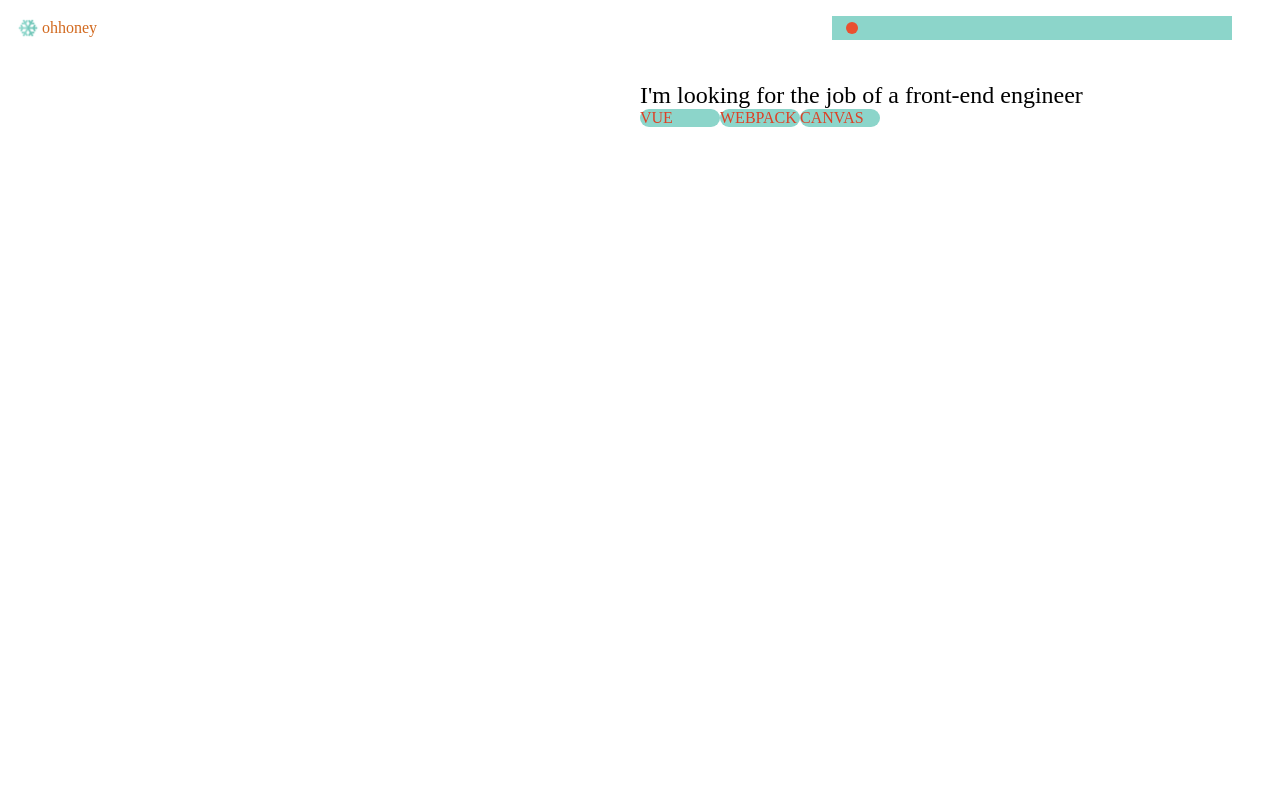
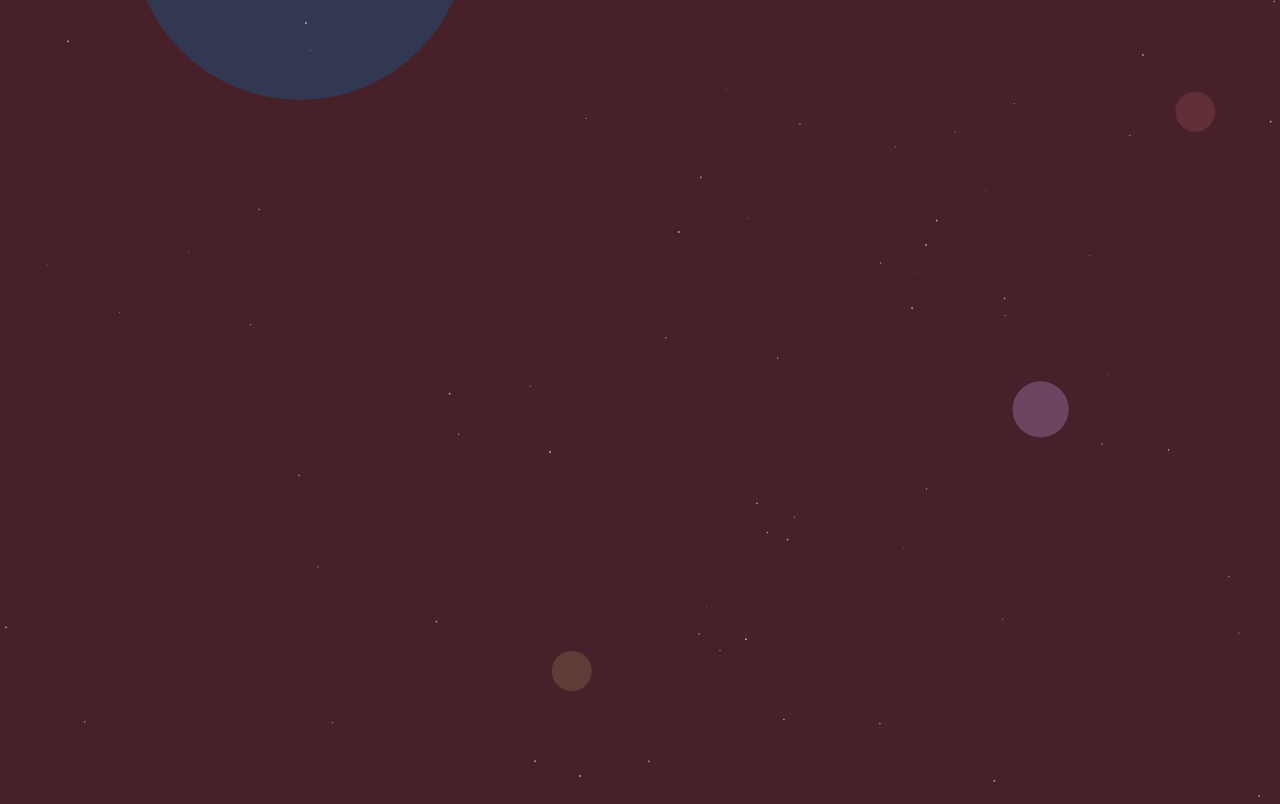
Before and after one commit to OHHONEY/doubleworld, a Vue app: page /#/girlfriend in a window 1280 px wide. Built offline with nearby package versions, Linux system fonts and the light colour scheme.

Commit message:
制作背景图

```diff
--- a/src/App.vue
+++ b/src/App.vue
@@ -1,9 +1,10 @@
 <template>
-    <div>
-        <img class="avatar" src="./asset/imgs/girl.png" alt="toHuyongxin" v-if="!nowpage" @click="toHoney()">
-        <img class="avatar" src="./asset/imgs/boy.png" alt="toOhoney" v-else @click="toHoney()">
-        <p class="avtar-text">{{describe}}</p>
-        <router-view></router-view>
+	<div class="app_root">
+		<!-- <img class="avatar" src="./asset/imgs/girl.png" alt="toHuyongxin" v-if="!nowpage" @click="toHoney()">
+        <img class="avatar" src="./asset/imgs/boy.png" alt="toOhoney" v-else @click="toHoney()"> -->
+		<!-- <p class="avtar-text">{{describe}}</p>
+		<router-view></router-view> -->
+        <canvas id="app_canvas"></canvas>
 	</div>
 </template>
 
@@ -12,7 +13,20 @@ export default {
 		data() {
 			return {
 				nowpage: 0,
-            describe: 'ohhoney'
+                describe: 'ohhoney',
+                MAX_STAR_NUMBER: 100,
+                round: [
+                    {
+                        color: 'rgba(154,125,91,0.3)'
+                    },
+                    {
+                        color: 'rgba(157,84,86,0.3)'
+                    },
+                    {
+                        color: 'rgba(191,155,222,0.3)'
+                    }
+                ], //彩色圆
+                stars: []
 			};
 		},
 		methods: {
@@ -27,27 +41,82 @@ export default {
 				this.nowpage = 1
 				this.describe = 'HYX'
 				this.$router.push('/boyfriend')
+            },
+            draw_background() {
+                let app_canvas = document.querySelector('#app_canvas');
+                let context = app_canvas.getContext('2d');
+
+                app_canvas.width = document.documentElement.clientWidth;
+                app_canvas.height = document.documentElement.clientHeight;
+
+                // 画背景圆 (顶部半圆)
+                context.fillStyle = 'rgba(0,112,174,0.3)';
+                context.beginPath();
+                context.arc(300, -68, 168, 0, Math.PI*2, true);
+                context.closePath();
+                context.fill();
+
+                // 画随机半径圆 （20 - 100）
+                this.round.map( item => {
+                    item.R = Math.random() * 100;
+                    item.R = item.R < 20 ? 20 : item.R; //圆的随机半径 (20-100)
+                    item.X = Math.random() * app_canvas.width;
+                    item.Y = Math.random() * app_canvas.height;
+                    context.fillStyle = item.color;
+                    context.beginPath();
+                    context.arc(item.X, item.Y, item.R, 0, Math.PI*2, true);
+                    context.closePath();
+                    context.fill();
+                });
+
+                //画小星星
+                // 0 ~ 100
+                let start_index = 0;
+                while(start_index < this.MAX_STAR_NUMBER) {
+                    start_index ++;
+                    this.stars[start_index] = {
+                        star_x: Math.random() * app_canvas.width,
+                        star_y: Math.random() * app_canvas.height,
+                        start_r: Math.random()
                     }
+                    context.fillStyle = 'rgb(191,155,222)';
+                    context.beginPath();
+                    context.arc(this.stars[start_index].star_x, this.stars[start_index].star_y, this.stars[start_index].start_r, 0, Math.PI*2, true);
+                    context.closePath();
+                    context.fill();
+                }
+
+                //使 小星星沿Y轴移动
+                // let animate = () => {
+                //     context.clearRect(0, 0, app_canvas.width, app_canvas.height);
+                //     this.stars.map( (item) => {item.star_y -= 0.15} );
+
+                // }
+            },
+
 		},
 		mounted() {
-        this.$router.push('/girlfriend');
+            this.draw_background();
+			// this.$router.push('/home');
 		}
 	};
+
 </script>
 
 <style lang="less">
+	@font-face {
+		font-family: "Glamor";
+		src: url("./asset/font/Glamor-Regular.ttf") format("ttf");
+	}
+
+	.app_root {
+        width: 100%;
+        height: 100%;
 		.avtar-text {
-  margin: 16px 0 0 42px;
-  color: chocolate;
-  height: 24px;
-  line-height: 24px;
+			padding: 16px 6px;
+			font-family: "Glamor";
+			font-size: 24px;
 		}
-.avatar {
-  position: absolute;
-  top: 16px;
-  left: 16px;
-  width: 24px;
-  height: auto;
-  z-index: 1;
 	}
+
 </style>
--- /dev/null
+++ b/src/asset/css/index.less
@@ -0,0 +1,10 @@
+* {
+    padding: 0;
+    margin: 0;
+    box-sizing: border-box;
+}
+body {
+    width: 100vw;
+    height: 100vh;
+    background-color: rgb(157,84,86);
+}
--- a/src/index.html
+++ b/src/index.html
@@ -5,14 +5,18 @@
 	<meta charset="UTF-8">
 	<meta name="viewport" content="width=device-width, initial-scale=1.0">
 	<meta http-equiv="X-UA-Compatible" content="ie=edge">
-	<title>double world</title>
+    <title>DOUBLE_WORLD</title>
     <style>
         * {
             padding: 0;
             margin: 0;
             box-sizing: border-box;
         }
-
+        body {
+            width: 100vw;
+            height: 100vh;
+            background-color: rgb(72,32,42);
+        }
     </style>
 </head>
 
--- /dev/null
+++ b/src/pages/girlfriend/component/simple.vue
@@ -0,0 +1,10 @@
+<template>
+    <div>
+        <p>HELLO</p>
+    </div>
+</template>
+ <script>
+ export default {
+     name: 'simple'
+ }
+ </script>
--- a/src/pages/girlfriend/index.vue
+++ b/src/pages/girlfriend/index.vue
@@ -1,45 +1,104 @@
 <template>
     <div class="girlfriend">
-        <div class="proTip">
-            <canvas id="canvas"></canvas>
+        <div class="navigator">
+            <div class="main">
+                <img src="./asset/home.png" @click="go('home')" class="n-to home">
+                <img src="./asset/calendar.png" @click="go('notes')" class="n-to notes">
+                <img src="./asset/camera.png" @click="go('lifes')" class="n-to lifes">
+            </div>
+            <div class="proTip">
+                <canvas id="canvas"></canvas>
+            </div>
         </div>
-        <!-- <div class="content">
-            <img class="contentImg" src="./asset/witness.gif" alt="Merry Christmas">
-        </div> -->
+        <simple/>
         <div class="content">
             <div class="Img">
             </div>
             <div class="Text">
                 <p class="h2-title">I'm looking for the job of a front-end engineer</p>
-                <span class="knowK">VUE</span>
-                <span class="knowK">WEBPACK</span>
-                <span class="knowK">CANVAS</span>
+                <ul>
+                    <li class="knowK" v-for="(knowKey, index) in knowKeys" :key="index" v-on:mouseover='drawTip($event,index)' v-on:mouseout="closeDialog()">
+                        {{knowKey.name}}
+                    </li>
+                </ul>
             </div>
         </div>
+        <transition name="tip">
+            <span id="tip-dialog" v-show="ifShow">
+            </span>
+        </transition>
     </div>
 </template>
 
 <script>
+import simple from './component/simple.vue'
 export default {
     data() {
-        return {};
+        return {
+            canvas: {},
+            context: {},
+            cx: 0,
+            cy: 0,
+            centerx: 20,
+            centery: 12,
+            knowKeys: [
+                { name: 'vue', status: 'one year' },
+                { name: 'webpack', status: 'half years' },
+                { name: 'canvas', status: 'half years' }
+            ],
+            ifShow: false
+        };
     },
+    components: { simple },
     methods: {
+        //使canvas画出的圆沿着水平线动起来
+        animate() {
+            this.context.clearRect(0, 0, this.canvas.width, this.canvas.height);
+            this.centerx += 0.15; // 动画横向移动的幅度
+
+            if (this.centerx >= 400) {
+                this.centerx = 6;
+            }
+            this.drawPro()
+
+            requestAnimationFrame(this.animate)
+        },
         drawPro() {
-            let canvas = document.getElementById('canvas'),
-                context = canvas.getContext('2d'),
-                cx = canvas.width = 400,
-                cy = canvas.height = 24;
-
+            let context = this.context;
+            context.fillStyle = '#E95030';
             context.beginPath();
-            context.arc(20, 12, 6, 0, Math.PI * 2, true);
+            context.arc(this.centerx, 12, 6, 0, Math.PI * 2, true);
             context.closePath();
-            context.fillStyle = '#E95030';
             context.fill();
-        }
+        },
+        drawBackground() {
+            let context = this.context;
+            context.fillStyle = '#F9F6F4';
+            context.beginPath();
+            context.arc(this.centerx, 12, 6)
+        },
+        drawTip(event, index) {
+            if (event || window.event) {
+                let eventNow = event || window.event;
+                let dialog = document.getElementById('tip-dialog');
+                dialog.style.position = 'absolute';
+                dialog.style.left = eventNow.pageX + 'px';
+                dialog.style.top = eventNow.pageY + 'px';
+                document.querySelector('#tip-dialog').innerHTML = this.knowKeys[index].status;
+                this.ifShow = true;
+            }
+        },
+        closeDialog() {
+            this.ifShow = false;
+        },
     },
     mounted() {
-        this.drawPro();
+        this.canvas = document.getElementById('canvas')
+        this.context = this.canvas.getContext('2d')
+        this.cx = this,canvas.width = 400
+        this.cy = this.canvas.height = 24
+        this.drawPro()
+        this.animate()
     }
 };
 
@@ -50,32 +109,51 @@ export default {
   font-family: "Glamor";
   src: url("../../asset/font/Glamor-Regular.ttf") format("ttf");
 }
+#tip-dialog {
+  background-color: rgba(221, 64, 38, 1);
+  border-radius: 4px;
+}
 
-#canvas {
-  position: absolute;
-  right: 48px;
-  top: 16px;
-  background-color: #8cd5ca;
+.navigator {
+  margin: 16px 0 0 96px;
+  display: flex;
+  .main {
+    flex: 0 50%;
+    .n-to {
+      width: 24px;
+      height: auto;
+    }
+  }
+  .proTip {
+    flex: 0 50%;
+    #canvas {
+      background-color: #8cd5ca;
+    }
+  }
 }
 
 .content {
   margin-top: 42px;
+  padding-right: 84px;
+  padding: 0 84px 0 42px;
   display: flex;
   .Img {
     flex: 0 50%;
+    order: 2;
   }
   .Text {
     flex: 0 50%;
+    background-color: rgba(140, 213, 202, 0.5);
+    border-top-left-radius: 8px;
+    border-top-right-radius: 8px;
+    padding: 20px;
+    margin-top: 84px;
     p {
       font-family: "Glamor";
       font-size: 24px;
     }
-    .knowK {
-      color: #dd4026;
-      display: inline-block;
-      width: 80px;
-      background-color: #8cd5ca;
-      border-radius: 40px;
+    ul {
+      list-style-position: inside;
     }
   }
 }
--- /dev/null
+++ b/src/pages/homepage/home.vue
@@ -0,0 +1,22 @@
+<template>
+	<div class="root">
+        <input type="text" class="username" v-model="username">
+        <input type="text" class="password" v-model="password">
+        <button class="go" @click="go">sign in</button>
+    </div>
+</template>
+
+<script>
+export default {
+    data() {
+        return {
+            username: '',
+            password: ''
+        }
+    },
+    methods: {
+        go() {
+        }
+    }
+}
+</script>
--- a/src/router/index.js
+++ b/src/router/index.js
@@ -1,11 +1,16 @@
 import Vue from 'vue'
 import Router from 'vue-router'
+import homepage from '../pages/homepage/home.vue'
 import boyfriend from '../pages/boyfriend/index.vue'
 import girlfriend from '../pages/girlfriend/index.vue'
 
 Vue.use(Router);
 
 export const asyncRoute = [{
+    path: '/home',
+    component: homepage,
+    hidden: true
+},{
         path: '/boyfriend',
         component: boyfriend,
         hidden: true
```
Also changed, not shown: src/asset/css/color.less (+9 -6 lines), src/pages/girlfriend/component/headcanvas.vue (added, +67 -0 lines), src/asset/font/louisvillepoet-regular.ttf (added). Lines whose indentation alone changed are shown as unchanged.
